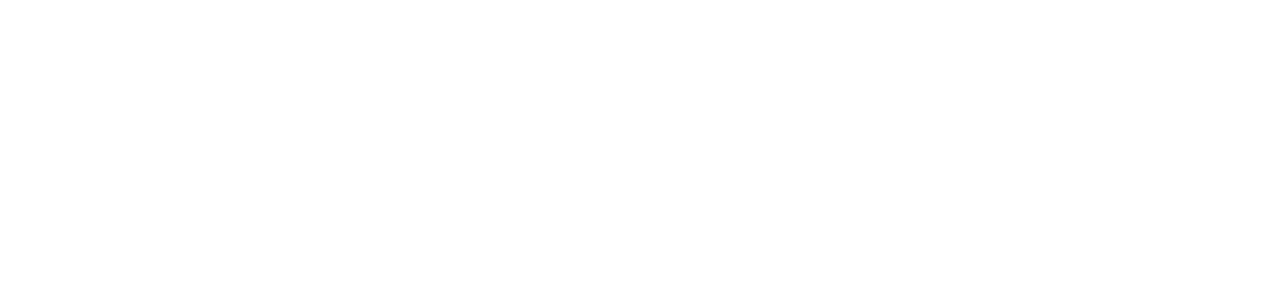
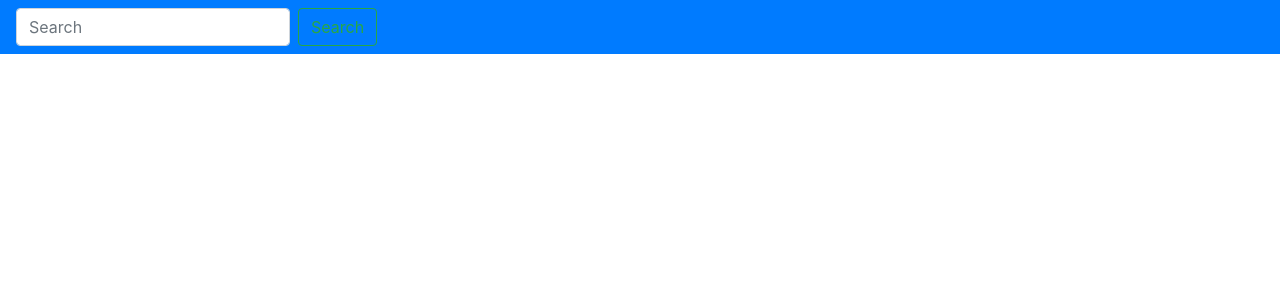
Before and after one commit to mateobenitez/proyecto, a React (Create React App) app: page / in a window 1280 px wide. Shown: the top 300 px of the page. Built offline with nearby package versions, Linux system fonts and the light colour scheme.

Commit message:
Agregué bootstrap y una navbar

```diff
--- a/package.json
+++ b/package.json
@@ -6,6 +6,7 @@
     "@testing-library/jest-dom": "^4.2.4",
     "@testing-library/react": "^9.5.0",
     "@testing-library/user-event": "^7.2.1",
+    "bootstrap": "^4.5.2",
     "react": "^16.13.1",
     "react-dom": "^16.13.1",
     "react-scripts": "3.4.3"
--- a/src/App.js
+++ b/src/App.js
@@ -1,9 +1,12 @@
 import React from 'react';
+import MyNavBar from './components/NavBar.js';
 
 function App() {
   return (
     <div className="App">
-
+      <div>
+        <MyNavBar/>
+      </div>
     </div>
   );
 }
--- /dev/null
+++ b/src/components/NavBar.js
@@ -0,0 +1,18 @@
+import React from 'react';
+
+class NavBar extends React.Component{
+    render() {
+        return(
+            <div>
+               <div class="navbar navbar-dark bg-primary">
+                    <div class="form-inline">
+                        <input class="form-control mr-sm-2" type="search" placeholder="Search" aria-label="Search"/>
+                        <button class="btn btn-outline-success my-2 my-sm-0" type="submit">Search</button>
+                    </div>
+                </div>
+            </div>
+        );
+    }
+};
+
+export default NavBar;
--- a/src/index.js
+++ b/src/index.js
@@ -3,7 +3,7 @@ import ReactDOM from 'react-dom';
 import './index.css';
 import App from './App';
 import * as serviceWorker from './serviceWorker';
-
+import 'bootstrap/dist/css/bootstrap.min.css';
 ReactDOM.render(
   <React.StrictMode>
     <App />
```
Also changed, not shown: 1 other file (tests, documents, lock files or other folders).
